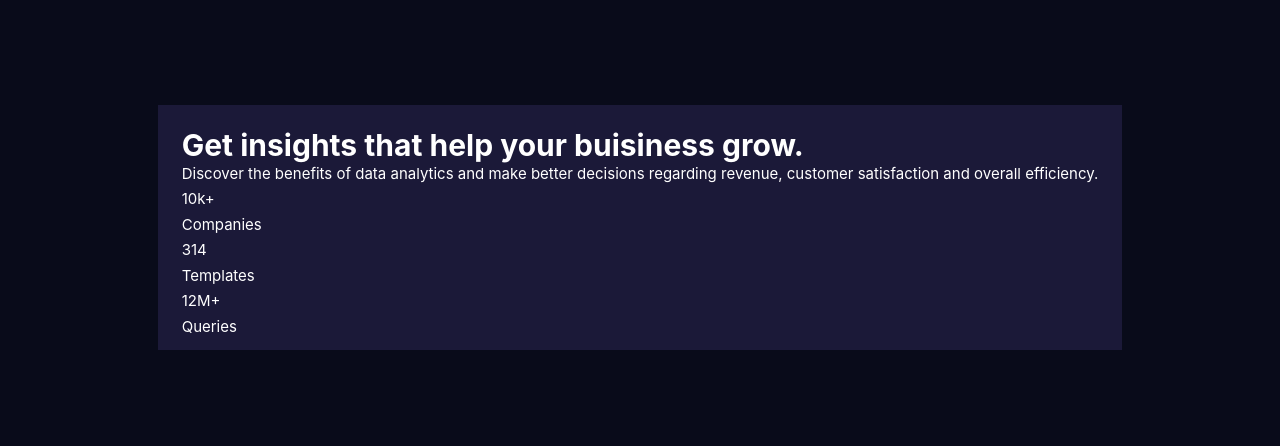
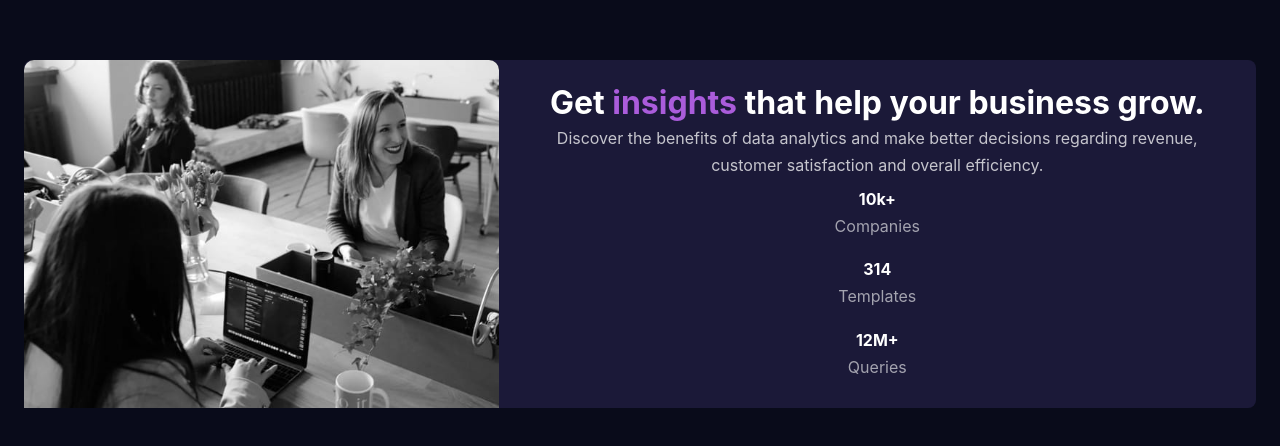
Before and after one commit to agneshkr/frontend-mentor-challenges, a plain HTML site: page newbie/stats-preview-card-component-main/index.html in a window 1280 px wide. Shown: the part 166-612 px from the top of the page. Drawn offline with Linux system fonts and the light colour scheme.

Commit message:
small changes

```diff
--- a/newbie/stats-preview-card-component-main/index.html
+++ b/newbie/stats-preview-card-component-main/index.html
@@ -9,8 +9,14 @@
 <body>
   <main>
     <div class="container">
+
+      <div class="picture">
+        <picture>
+          <img src="./images/image-header-mobile.jpg">
+        </picture>
+      </div>
       <div class="description">
-        <h1>Get insights that help your buisiness grow.</h1>
+        <h1>Get <span>insights</span> that help your business grow.</h1>
         <p class="explanation">
           Discover the benefits of data analytics and make better decisions regarding revenue, customer satisfaction and overall efficiency.
         </p>
@@ -37,11 +43,7 @@
           </div>
         </div>
       </div>
-      <div class="picture">
-        <picture>
 
-        </picture>
-      </div>
     </div>
   </main>
 </body>
--- a/newbie/stats-preview-card-component-main/style.css
+++ b/newbie/stats-preview-card-component-main/style.css
@@ -93,17 +93,70 @@ body{
 main{
     --content-padding: 1.5rem;
     --content-spacing: 1rem;
-    min-height: 100vh;
     height: 100vh;
     display: grid;
     place-content: center;
-    box-sizing: border-box;
-
 }
 .container{
+    display: flex;
     background-color: var(--clr-primary-500);
+    margin: 1.5rem;
+    flex-direction: column;
+    /* height: 60vh; */
+    border-radius: 8px;
+}
+
+@media (min-width: 510px){
+  .container{
+    flex-direction: row;
+  }
+}
+
+/* @media (min-width: 600px) {
+  .container {
+    flex-direction: row;
+  }
+} */
+
+.picture img{
+  border-top-right-radius: 10px;
+  border-top-left-radius: 10px;
+  background-color: black;
+  opacity: 1;
+}
+.description{
     padding: var(--content-padding);
-    margin: 1.5rem;
-    height: 80%;
+    display: flex;
+    flex-direction: column;
+    justify-content: space-around;
+    flex-grow: 1;
+    font-size: 1rem;
+    font-weight: var(--fw-bold);
+}
+.description h1{
+  text-align: center;
+}
+.description h1 span{
+  color: var(--clr-primary-100);
+}
+.explanation{
+  text-align: center;
+  color: var(--clr-neutral-500);
+  font-size: var(--ff-base);
+  font-size: 1rem;
+  font-weight: var(--fw-regular);
+}
 
+.stats {
+  display: flex;
+  flex-direction: column;
+  justify-content: space-around;
+  text-align: center;
+  gap: 1rem;
+  font-weight: var(--fw-bold);
 }
+.stat-description{
+  font-weight: var(--fw-regular);
+  color: var(--clr-neutral-100);
+  text-transform: capitalize;
+}
```
Also changed, not shown: 2 other files.
